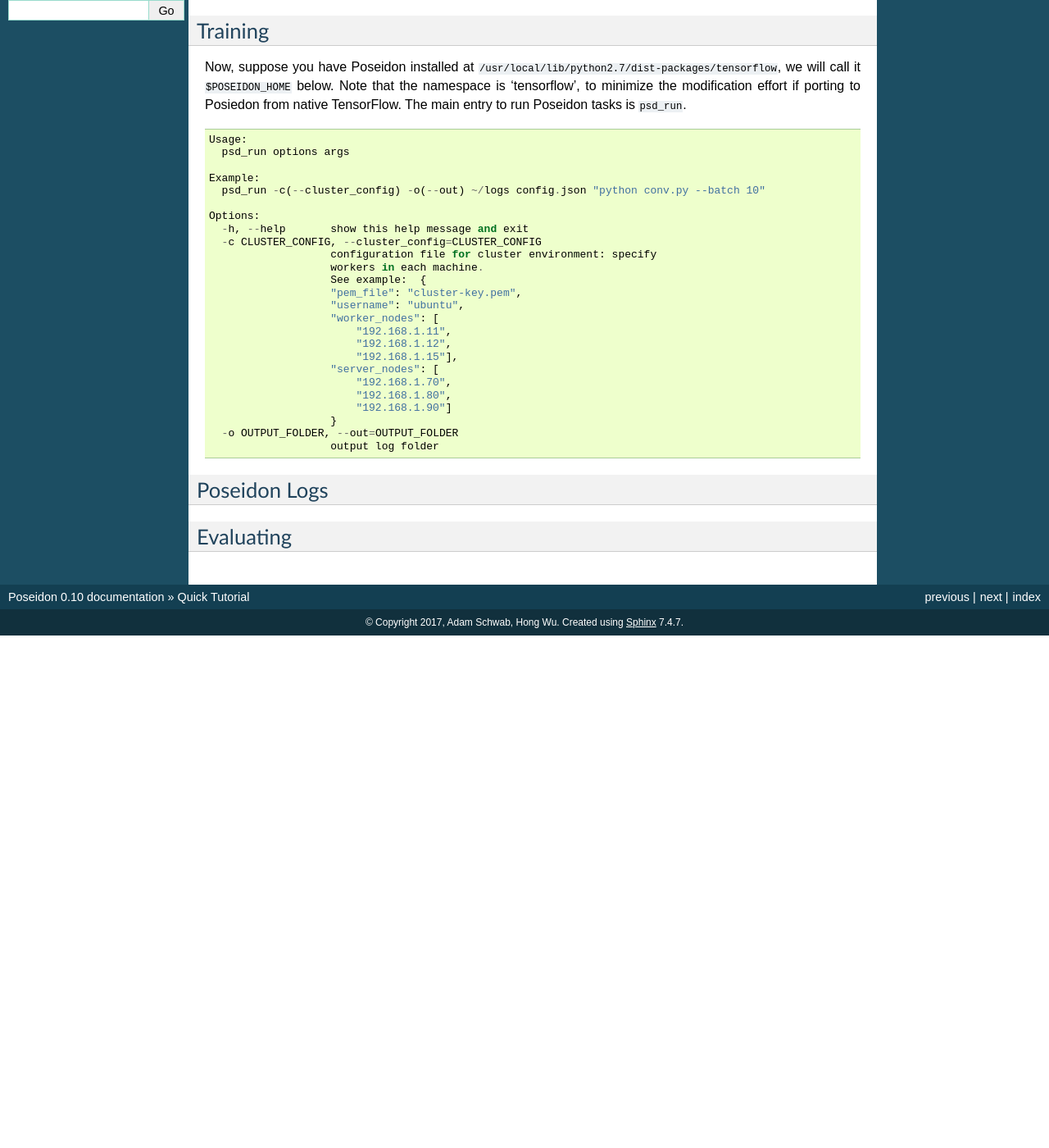
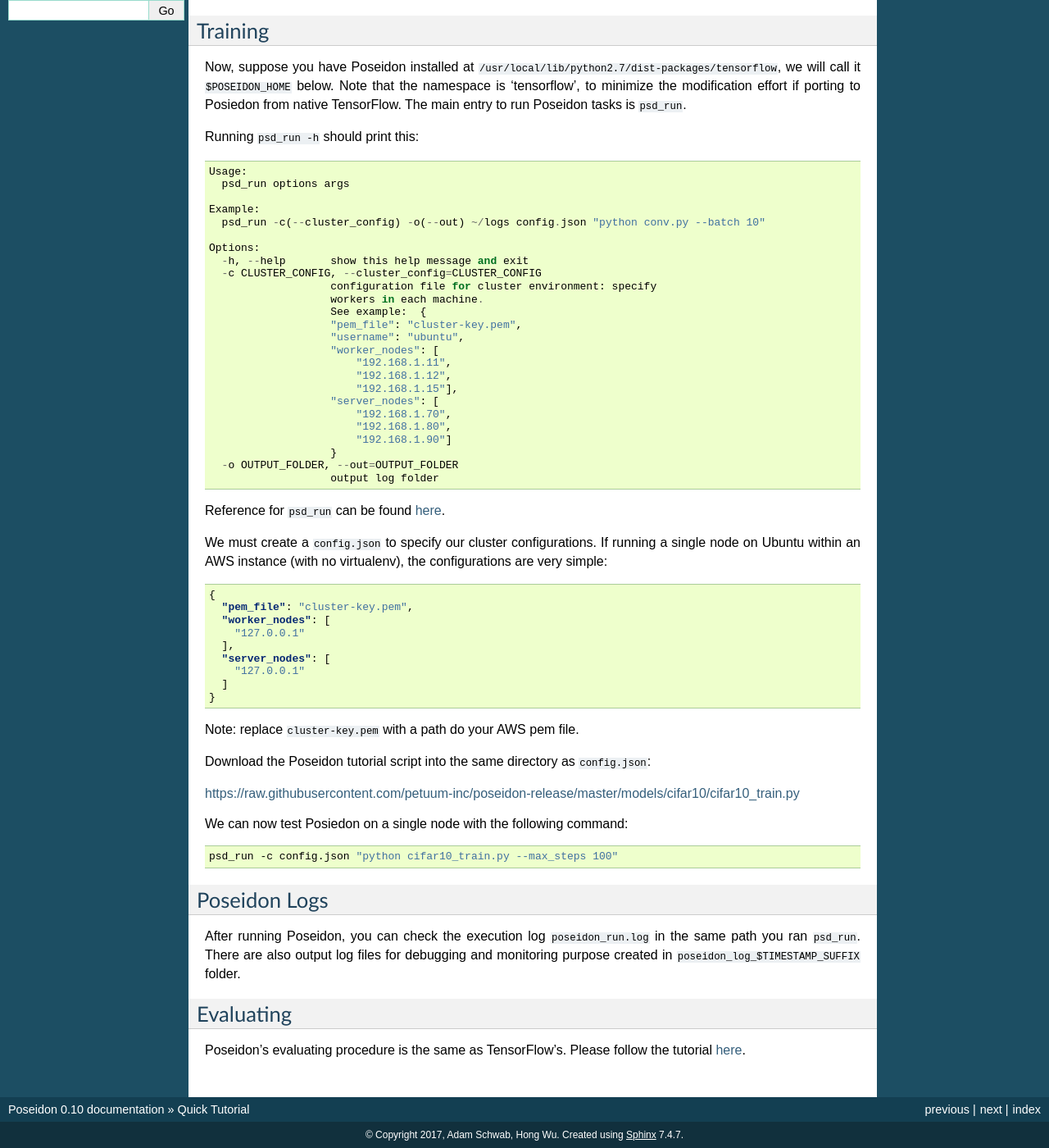
Before and after one commit to petuum-inc/poseidon-release, a Sphinx documentation site: the page built from docs/source/tutorial.rst, in a window 1280 px wide and 1400 px high, scrolled down 364 px. Shown: the whole window at 82% size. Built offline with Sphinx 7.4.7, drawn with Linux system fonts in a browser that asks for light colours; before the commit the page ends 1139 px from its top, so only the background shows below that.

Commit message:
finished tutorial

```diff
--- a/docs/source/tutorial.rst
+++ b/docs/source/tutorial.rst
@@ -14,6 +14,8 @@
 --------
 
 Now, suppose you have Poseidon installed at ``/usr/local/lib/python2.7/dist-packages/tensorflow``, we will call it ``$POSEIDON_HOME`` below. Note that the namespace is 'tensorflow', to minimize the modification effort if porting to Posiedon from native TensorFlow. The main entry to run Poseidon tasks is ``psd_run``.
+
+Running ``psd_run -h`` should print this:
 
 .. code::
 
@@ -44,8 +46,41 @@
                        output log folder
 
 
+Reference for ``psd_run`` can be found `here <../reference>`_.
+
+We must create a ``config.json`` to specify our cluster configurations. If running a single node on Ubuntu within an AWS instance (with no virtualenv), the configurations are very simple:
+
+.. code:: json
+
+    {
+      "pem_file": "cluster-key.pem",
+      "worker_nodes": [
+        "127.0.0.1"
+      ],
+      "server_nodes": [
+        "127.0.0.1"
+      ]
+    }
+
+Note: replace ``cluster-key.pem`` with a path do your AWS pem file.
+
+Download the Poseidon tutorial script into the same directory as ``config.json``:
+
+https://raw.githubusercontent.com/petuum-inc/poseidon-release/master/models/cifar10/cifar10_train.py
+
+We can now test Posiedon on a single node with the following command:
+
+.. code:: bash
+
+    psd_run -c config.json "python cifar10_train.py --max_steps 100"
+
+
 Poseidon Logs
 -------------
 
+After running Poseidon, you can check the execution log ``poseidon_run.log`` in the same path you ran ``psd_run``. There are also output log files for debugging and monitoring purpose created in ``poseidon_log_$TIMESTAMP_SUFFIX`` folder.
+
 Evaluating
 ----------
+
+Poseidon's evaluating procedure is the same as TensorFlow's. Please follow the tutorial `here <https://www.tensorflow.org/versions/r0.10/tutorials/deep_cnn/#evaluating_a_model>`_.
```
